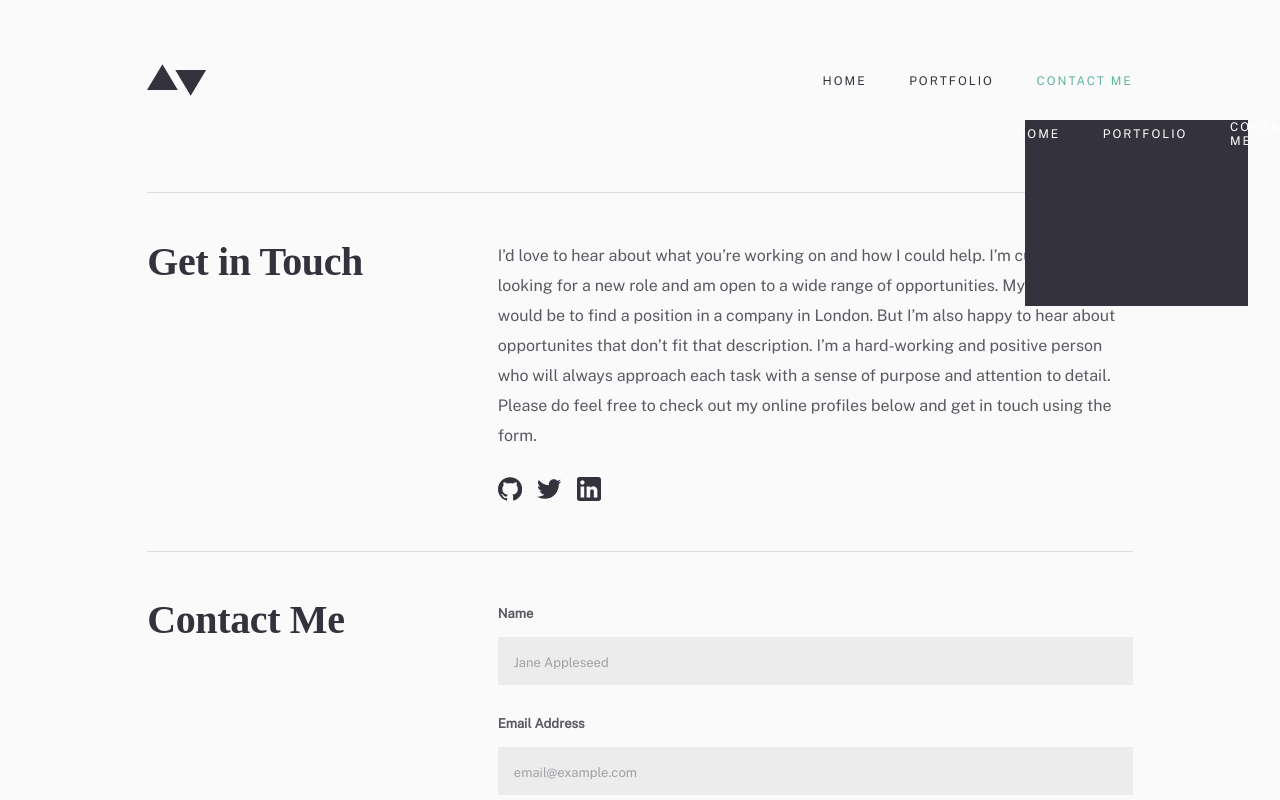
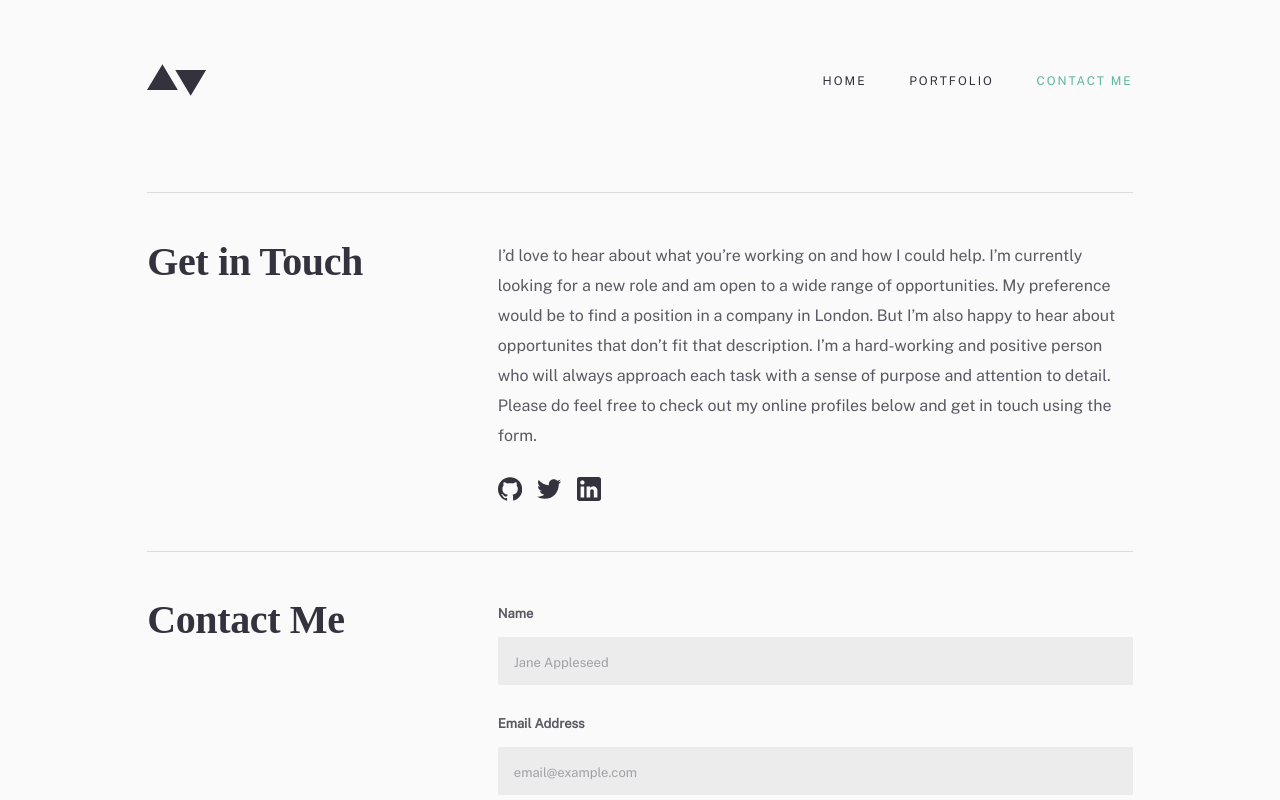
Before and after one commit to KazikKluz/minimalist-portfolio, a Next.js app: page /contactme in a window 1280 px wide. Shown: the top 800 px of the page. Built offline with nearby package versions, Linux system fonts and the light colour scheme; a web font is replaced by a local one.

Commit message:
hamburger and subnav animation done, fixed footer width

```diff
--- a/components/footer/footer.module.scss
+++ b/components/footer/footer.module.scss
@@ -1,5 +1,6 @@
 .footer {
-  max-width: 144rem;
+  //max-width: 144rem;
+  width: auto;
   height: 8rem;
   background-color: var(--color-greyish-dark-blue);
   padding: 0 16.5rem;
--- a/components/layout/layout.component.tsx
+++ b/components/layout/layout.component.tsx
@@ -12,12 +12,14 @@ import styles from './layout.module.scss';
 const Layout = ({ children }: Props) => {
   const router = useRouter();
   return (
-    <div className={styles.layout}>
-      <Navbar />
-      {children}
-      {router.pathname !== '/contactme' && <Cta />}
+    <>
+      <div className={styles.layout}>
+        <Navbar />
+        {children}
+        {router.pathname !== '/contactme' && <Cta />}
+      </div>
       <Footer />
-    </div>
+    </>
   );
 };
 
--- a/components/navbar/navbar.component.tsx
+++ b/components/navbar/navbar.component.tsx
@@ -10,6 +10,8 @@ const Navbar = () => {
 
   const handleClick = () => setVisible(!visible);
 
+  const handleChangeSite = () => setVisible(false);
+
   return (
     <div className={styles.navbar}>
       <Link href='/'>
@@ -20,7 +22,7 @@ const Navbar = () => {
         </a>
       </Link>
 
-      <ul className={styles.links}>
+      <ul>
         <li>
           <Link href='/'>
             <a className={`${router.pathname == '/' ? styles.active : ''}`}>
@@ -58,21 +60,21 @@ const Navbar = () => {
           ></use>
         </svg>
       </div>
-      <div className={styles.subnav}>
+      <div className={`${styles.subnav} ${!visible && styles.hide}`}>
         <ul className={styles.links}>
-          <li>
+          <li className={styles.items}>
             <Link href='/'>
-              <a>Home</a>
+              <a onClick={handleChangeSite}>Home</a>
             </Link>
           </li>
           <li>
             <Link href='/portfolio'>
-              <a>Portfolio</a>
+              <a onClick={handleChangeSite}>Portfolio</a>
             </Link>
           </li>
           <li>
             <Link href='/contactme'>
-              <a>Contact Me</a>
+              <a onClick={handleChangeSite}>Contact Me</a>
             </Link>
           </li>
         </ul>
--- a/components/navbar/navbar.module.scss
+++ b/components/navbar/navbar.module.scss
@@ -21,6 +21,7 @@
     display: none;
 
     @media screen and (max-width: 475px) {
+      margin-left: auto;
       display: flex;
       justify-content: center;
       align-items: center;
@@ -37,6 +38,7 @@
     display: flex;
     justify-content: center;
     align-items: center;
+    margin-left: auto;
 
     @media screen and (max-width: 475px) {
       display: none;
@@ -67,6 +69,7 @@
   }
 
   .subnav {
+    z-index: 5;
     position: absolute;
     display: flex;
     flex-direction: column;
@@ -75,11 +78,40 @@
     top: 5.6rem;
     right: 3.2rem;
     background-color: var(--color-greyish-dark-blue);
+    transform: scale(100%);
+    transition: all 0.2s ease-in-out;
+    opacity: 1;
 
-    a:link,
-    a:visited {
-      text-decoration: none;
-      color: white;
+    ul {
+      display: flex;
+      flex-direction: column;
+      padding: 4rem 0;
+      height: 100%;
+      justify-content: space-between;
+      margin: 0 auto;
+
+      li {
+        transform: translateX(-2.125rem);
+
+        &:hover {
+          cursor: pointer;
+        }
+
+        a:link,
+        a:visited {
+          text-decoration: none;
+          color: white;
+        }
+      }
+    }
+  }
+
+  .hide {
+    transform: translateY(-24rem);
+    opacity: 0;
+
+    ul {
+      display: none;
     }
   }
 }
```
